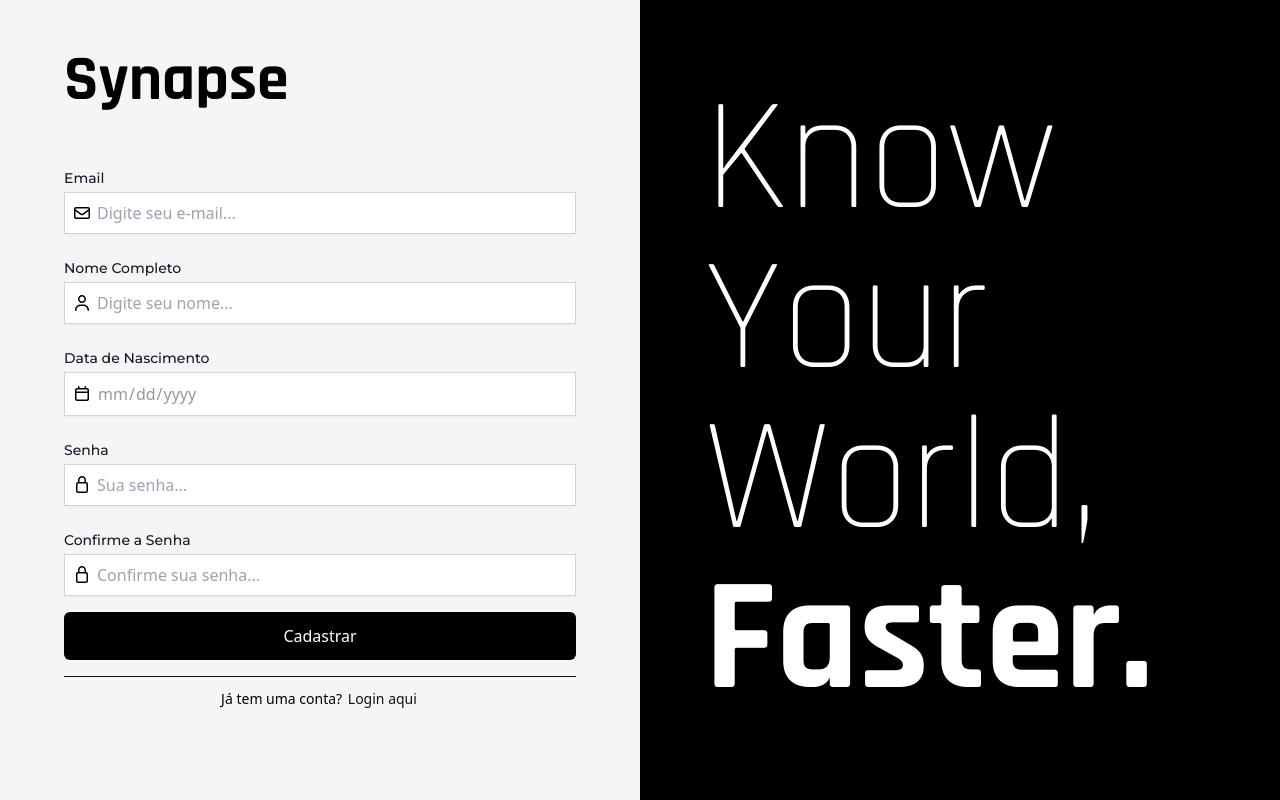
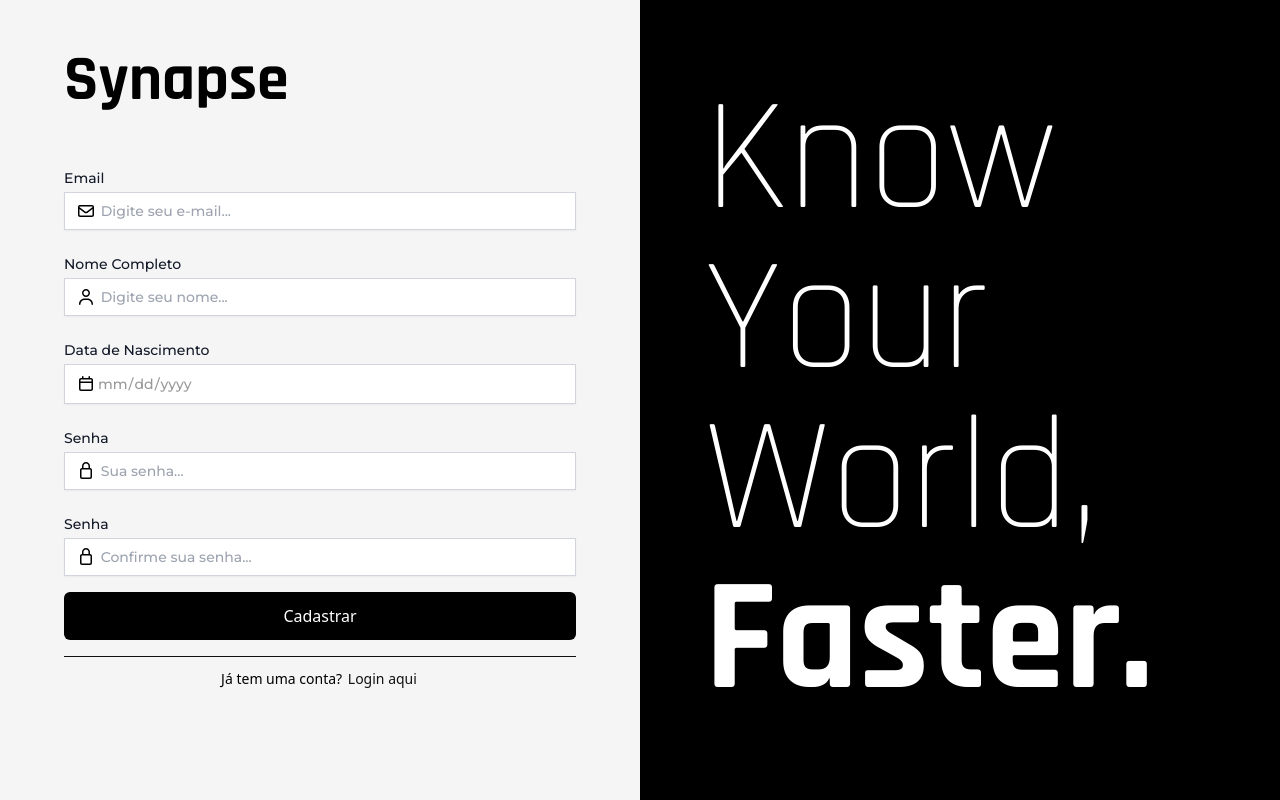
Before and after one commit to unb-mds/2025-2-NewsHub, a React (Vite) app in the folder frontend/: page /registrar in a window 1280 px wide. Built offline with nearby package versions, Linux system fonts and the light colour scheme.

Commit message:
:bug:fix: bug icons fixes
Co-authored-by: Gustavo Rodrigues <g.srodrigues@outlook.com>

```diff
--- a/frontend/src/pages/RegisterPage.jsx
+++ b/frontend/src/pages/RegisterPage.jsx
@@ -108,81 +108,85 @@ function RegisterPage() {
           <form onSubmit={handleSubmit} className="space-y-4">
             {/* Campo Email */}
             <div className="relative">
-              <div className="absolute inset-y-0 left-2 top-6 flex items-center pointer-events-none">
-                <img
-                  src="./src/icons/envelope-regular-full.svg"
-                  alt="ícone email"
-                  class="h-5 w-5"
-                />
-              </div>
               <label
                 className="block text-sm font-medium text-gray-900 font-montserrat"
                 htmlFor="email"
               >
                 Email
-              </label>
+                <div className="relative mt-1">
+                  <div className="absolute inset-y-0 left-0 flex items-center pl-3 pointer-events-none">
+                    <img
+                      src="./src/icons/envelope-regular-full.svg"
+                      alt="ícone email"
+                      className="h-5 w-5"
+                    />
+                  </div>
                   <input
                     id="email"
                     type="email"
                     value={email}
                     onChange={(e) => setEmail(e.target.value)}
-                placeholder="Digite seu e-mail..."
+                    placeholder=" Digite seu e-mail..."
                     className="mt-1 block w-full text-[#989898] valid:text-[#111] border border-gray-300 py-2
                  px-8 shadow-sm transition-colors duration-200 ease-in-out
                 focus:border-black focus:ring-black
                 hover:border-black"
                     required
                   />
+                </div>
+              </label>
               {errors.email && (
                 <p className="mt-1 text-sm text-red-600">{errors.email}</p>
               )}
             </div>
             {/* Campo Nome Completo */}
             <div className="relative">
-              <div className="absolute inset-y-0 left-2 top-6 flex items-center pointer-events-none">
+              <label
+                className="mt-6 block text-sm font-medium text-gray-900 font-montserrat"
+                htmlFor="fullName"
+              >
+                Nome Completo
+                <div className="relative mt-1">
+                  <div className="absolute inset-y-0 left-0 flex items-center pl-3 pointer-events-none">
                     <img
                       src="./src/icons/user-regular-full.svg"
                       alt="ícone user"
                       class="h-5 w-5"
                     />
                   </div>
-              <label
-                className="mt-6 block text-sm font-medium text-gray-900 font-montserrat"
-                htmlFor="fullName"
-              >
-                Nome Completo
-              </label>
                   <input
                     id="fullName"
                     type="text"
                     value={fullName}
                     onChange={(e) => setFullName(e.target.value)}
-                placeholder="Digite seu nome..."
+                    placeholder=" Digite seu nome..."
                     className="mt-1 block text-[#989898] valid:text-[#111] w-full border border-gray-300 py-2
                  px-8 shadow-sm transition-colors duration-200 ease-in-out
                 focus:border-black focus:ring-black
                 hover:border-black"
                     required
                   />
+                </div>
                 {errors.fullName && (
                   <p className="mt-1 text-sm text-red-600">{errors.fullName}</p>
                 )}
+              </label>
             </div>
             {/* Campo data de nascimento*/}
             <div className="relative">
-              <div className="absolute inset-y-0 left-2 top-6 flex items-center pointer-events-none">
+              <label
+                className="mt-6 block text-sm font-medium text-gray-900 font-montserrat"
+                htmlFor="birthdate"
+              >
+                Data de Nascimento
+                <div className="relative mt-1">
+                  <div className="absolute inset-y-0 left-0 flex items-center pl-3 pointer-events-none">
                     <img
                       src="./src/icons/calendar-regular-full.svg"
                       alt="ícone calendario"
                       class="h-5 w-5"
                     />
                   </div>
-              <label
-                className="mt-6 block text-sm font-medium text-gray-900 font-montserrat"
-                htmlFor="birthdate"
-              >
-                Data de Nascimento
-              </label>
                   <input
                     id="birthdate"
                     type="date"
@@ -195,33 +199,37 @@ function RegisterPage() {
                 hover:border-black  [&::-webkit-calendar-picker-indicator]:hidden"
                   />
                 </div>
+              </label>
+            </div>
             {/* Campo de Senha */}
             <div className="relative">
-              <div className="absolute inset-y-0 left-2 top-6 flex items-center pointer-events-none">
+              <label
+                className="mt-6 block text-sm font-medium text-gray-900 font-montserrat"
+                htmlFor="password"
+              >
+                Senha
+                <div className="relative mt-1">
+                  <div className="absolute inset-y-0 left-0 flex items-center pl-3 pointer-events-none">
                     <img
                       src="./src/icons/lock-regular-full.svg"
                       alt="ícone user"
                       class="h-5 w-5"
                     />
                   </div>
-              <label
-                className="mt-6 block text-sm font-medium text-gray-900 font-montserrat"
-                htmlFor="password"
-              >
-                Senha
-              </label>
                   <input
                     id="password"
                     type="password"
                     value={password}
                     onChange={(e) => setPassword(e.target.value)}
-                placeholder="Sua senha..."
+                    placeholder=" Sua senha..."
                     className="mt-1 block w-full border border-gray-300 py-2
                   px-8 shadow-sm transition-colors duration-200 ease-in-out
                   focus:border-black focus:ring-black
                   hover:border-black"
                     required
                   />
+                </div>
+              </label>
               {errors.password && (
                 <p className="mt-1 text-sm text-red-600">{errors.password}</p>
               )}
@@ -229,31 +237,33 @@ function RegisterPage() {
 
             {/* Campo Confirmação de Senha */}
             <div className="relative">
-              <div className="absolute inset-y-0 left-2 top-6 flex items-center pointer-events-none">
+              <label
+                className="mt-6 block text-sm font-medium text-gray-900 font-montserrat"
+                htmlFor="password"
+              >
+                Senha
+                <div className="relative mt-1">
+                  <div className="absolute inset-y-0 left-0 flex items-center pl-3 pointer-events-none">
                     <img
                       src="./src/icons/lock-regular-full.svg"
                       alt="ícone user"
                       class="h-5 w-5"
                     />
                   </div>
-              <label
-                className="mt-6 block text-sm font-medium text-gray-900 font-montserrat"
-                htmlFor="confirmPassword"
-              >
-                Confirme a Senha
-              </label>
                   <input
-                id="confirmPassword"
+                    id="ConfirmPassword"
                     type="password"
                     value={confirmPassword}
                     onChange={(e) => setConfirmPassword(e.target.value)}
-                placeholder="Confirme sua senha..."
+                    placeholder=" Confirme sua senha..."
                     className="mt-1 block w-full border border-gray-300 py-2
                   px-8 shadow-sm transition-colors duration-200 ease-in-out
                   focus:border-black focus:ring-black
                   hover:border-black"
                     required
                   />
+                </div>
+              </label>
               {errors.confirmPassword && (
                 <p className="mt-1 text-sm text-red-600">
                   {errors.confirmPassword}
```
Lines whose indentation alone changed are shown as unchanged.
